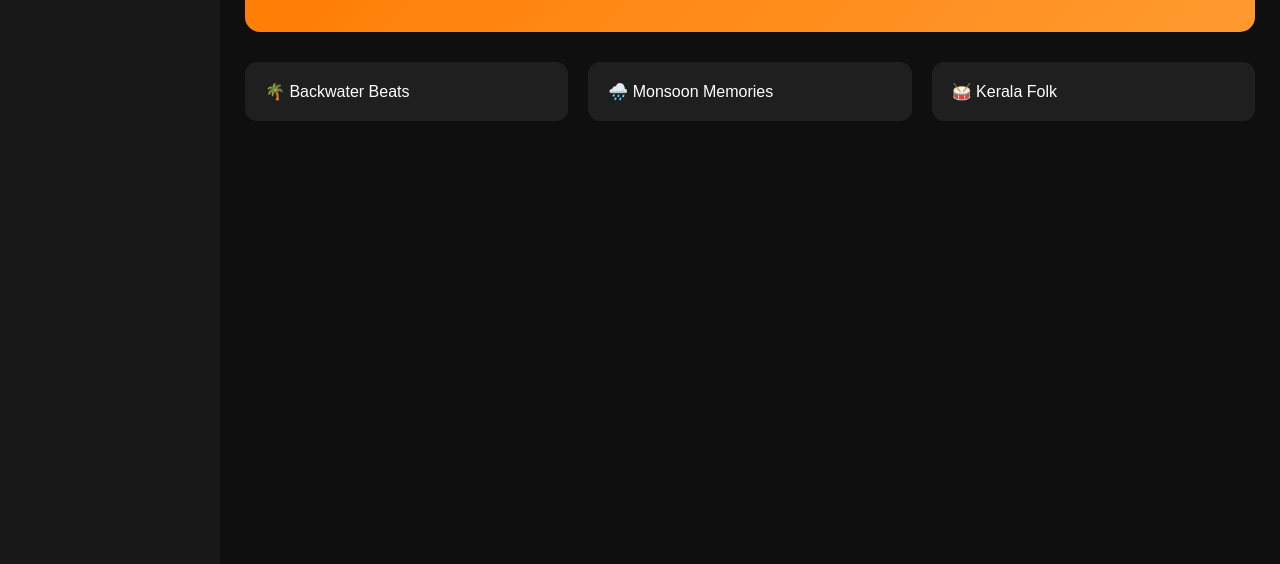
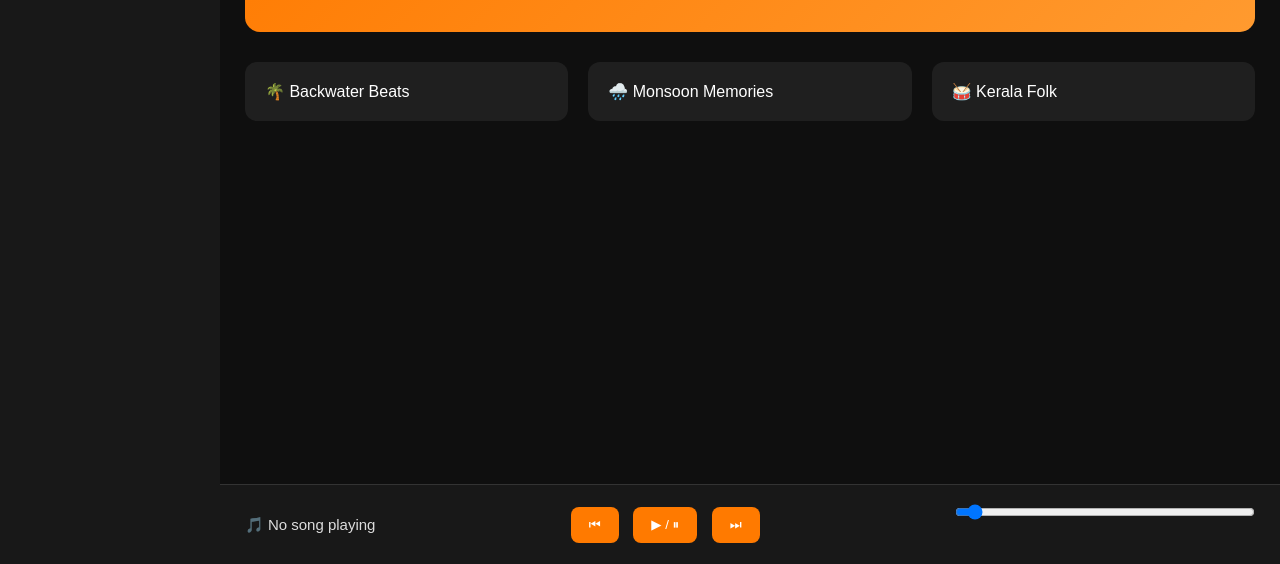
Before and after one commit to ujjwalkrishnaa555-beep/Naadam, a plain HTML site: page index.html in a window 1280 px wide. Shown: the part 236-800 px from the top of the page. Drawn offline with Linux system fonts and the light colour scheme.

Commit message:
Update index.html

```diff
--- a/index.html
+++ b/index.html
@@ -47,6 +47,20 @@
 </div>
 
 <script src="script.js"></script>
+<div class="player">
+  <div class="now-playing">
+    🎵 <span id="songTitle">No song playing</span>
+  </div>
 
+  <div>
+    <button onclick="prevSong()">⏮</button>
+    <button onclick="playPause()">▶ / ⏸</button>
+    <button onclick="nextSong()">⏭</button>
+  </div>
+
+  <input type="range" id="progress" value="0">
+
+  <audio id="audio"></audio>
+</div>
 </body>
 </html>
```
